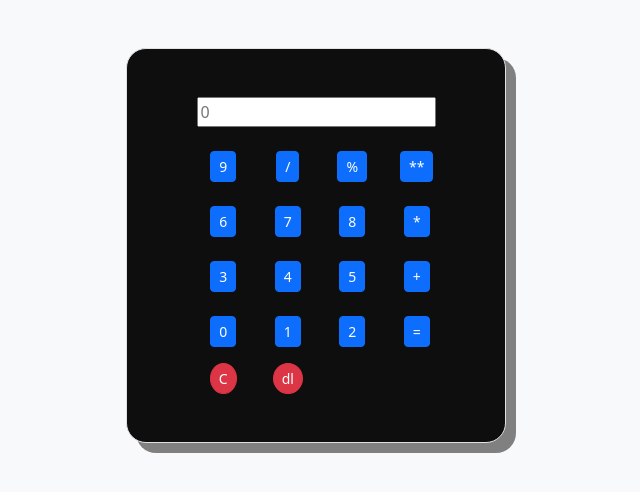
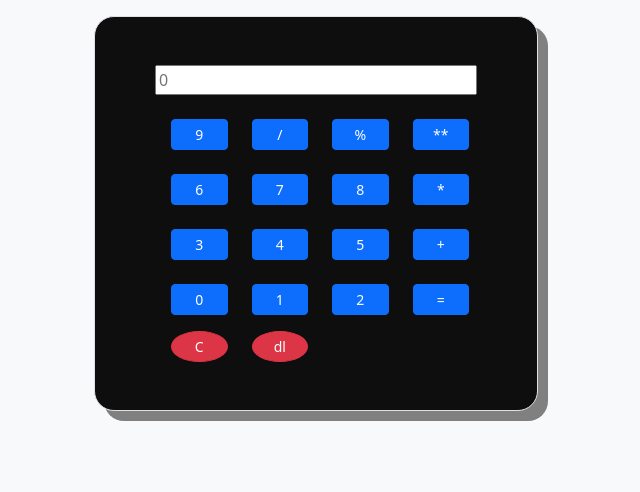
Before and after one commit to PEACE-DFG/js-calculator, a plain HTML site: page index.html in a window 1280 px wide. Shown: the whole page, without its empty margins (384-1024 px from the left). Drawn offline with Linux system fonts and the light colour scheme.

Commit message:
width to fit

```diff
--- a/index.html
+++ b/index.html
@@ -13,8 +13,15 @@
             margin-left: 450px;
 
         }
+        input{
+            width: 100%;
+        }
+        button{
+            width: 100%;
+        }
         .real{
             border-radius: 20px;
+            width: fit-content;
             box-shadow: 10px 10px grey;
             background-color: rgb(15, 14, 14);
         }
@@ -79,10 +86,7 @@
                 margin-left: 0px;
 
             }
-            #output{
-                margin-right: 200px;
 
-            }
 
         }
     </style>
@@ -92,7 +96,7 @@
         <section class="all">
             <div class="container">
 
-                <div class="row m-5 p-5 border real">
+                <div class="row m-3 p-5 border real">
 
                     <div class="col  ">
                         <input type="text" id="output" placeholder="0">
@@ -101,16 +105,16 @@
                      <div class="row mt-4 new">
 
                         <div class="col-3">
-                        <button type="button" onclick="document.getElementById('output').value +='9'" class="btn btn-primary btn-sm">9</button>
+                        <button type="button" onclick="document.getElementById('output').value +='9'" class="btn btn-primary btn-sm text-center">9</button>
                         </div>
                         <div class="col-3">
-                        <button type="button" onclick="document.getElementById('output').value +='/'" class="btn btn-primary btn-sm">/</button>
+                        <button type="button" onclick="document.getElementById('output').value +='/'" class="btn btn-primary btn-sm text-center">/</button>
                         </div>
                         <div class="col-3">
-                        <button type="button" onclick="document.getElementById('output').value +='%'" class="btn btn-primary btn-sm">%</button>
+                        <button type="button" onclick="document.getElementById('output').value +='%'" class="btn btn-primary btn-sm text-center">%</button>
                         </div>
                         <div class="col-3">
-                            <button type="button" onclick="document.getElementById('output').value +='**'" class="btn btn-primary btn-sm">**</button>
+                            <button type="button" onclick="document.getElementById('output').value +='**'" class="btn btn-primary btn-sm text-center">**</button>
                             </div>
 
 
@@ -118,16 +122,16 @@
                      <div class="row mt-4 new">
 
                         <div class="col-3">
-                        <button type="button" onclick="document.getElementById('output').value +='6'" class="btn btn-primary btn-sm">6</button>
+                        <button type="button" onclick="document.getElementById('output').value +='6'" class="btn btn-primary btn-sm text-center">6</button>
                         </div>
                         <div class="col-3">
-                        <button type="button" onclick="document.getElementById('output').value +='7'" class="btn btn-primary btn-sm"> 7</button>
+                        <button type="button" onclick="document.getElementById('output').value +='7'" class="btn btn-primary btn-sm text-center"> 7</button>
                         </div>
                         <div class="col-3">
-                        <button type="button" onclick="document.getElementById('output').value +='8'" class="btn btn-primary btn-sm">8</button>
+                        <button type="button" onclick="document.getElementById('output').value +='8'" class="btn btn-primary btn-sm text-center">8</button>
                         </div>
                         <div class="col-3">
-                            <button type="button" onclick="document.getElementById('output').value +='*'" class="btn btn-primary btn-sm">*</button>
+                            <button type="button" onclick="document.getElementById('output').value +='*'" class="btn btn-primary btn-sm text-center">*</button>
                             </div>
 
 
@@ -135,16 +139,16 @@
                     <div class="row mt-4 new">
 
                         <div class="col-3">
-                        <button type="button" onclick="document.getElementById('output').value +='3'" class="btn btn-primary btn-sm">3</button>
+                        <button type="button" onclick="document.getElementById('output').value +='3'" class="btn btn-primary btn-sm text-center">3</button>
                         </div>
                         <div class="col-3">
-                        <button type="button" onclick="document.getElementById('output').value +='4'" class="btn btn-primary btn-sm">4</button>
+                        <button type="button" onclick="document.getElementById('output').value +='4'" class="btn btn-primary btn-sm text-center">4</button>
                         </div>
                         <div class="col-3">
-                        <button type="button" onclick="document.getElementById('output').value +='5'" class="btn btn-primary btn-sm">5</button>
+                        <button type="button" onclick="document.getElementById('output').value +='5'" class="btn btn-primary btn-sm text-center">5</button>
                         </div>
                         <div class="col-3">
-                            <button type="button" onclick="document.getElementById('output').value +='+'" class="btn btn-primary btn-sm">+</button>
+                            <button type="button" onclick="document.getElementById('output').value +='+'" class="btn btn-primary btn-sm text-center">+</button>
                             </div>
 
 
@@ -152,13 +156,13 @@
                     <div class="row mt-4 new">
 
                         <div class="col-3">
-                        <button type="button" onclick="document.getElementById('output').value +='0'" class="btn btn-primary btn-sm">0</button>
+                        <button type="button" onclick="document.getElementById('output').value +='0'" class="btn btn-primary btn-sm text-center">0</button>
                         </div>
                         <div class="col-3">
-                        <button type="button" onclick="document.getElementById('output').value +='1'" class="btn btn-primary btn-sm">1</button>
+                        <button type="button" onclick="document.getElementById('output').value +='1'" class="btn btn-primary btn-sm text-center">1</button>
                         </div>
                         <div class="col-3">
-                        <button type="button" onclick="document.getElementById('output').value +='2'" class="btn btn-primary btn-sm">2</button>
+                        <button type="button" onclick="document.getElementById('output').value +='2'" class="btn btn-primary btn-sm text-center">2</button>
                         </div>
                         <div class="col-3">
                             <button type="button"  onclick="document.getElementById('output').value= eval(document.getElementById('output').value)" class="btn btn-primary btn-sm">=</button>
@@ -169,11 +173,11 @@
                     </div>
                     <div class="row mt-3 new" >
                         <div class="col-3" >
-                            <button type="button" onclick="deleteCal()" class="btn btn-danger btn-sm" style="border-radius: 50%;">C</button>
+                            <button type="button" onclick="deleteCal()" class="btn btn-danger btn-sm text-center" style="border-radius: 50%;">C</button>
 
                         </div>
                         <div class="col-3" >
-                            <button type="button" onclick="singledel()" class="btn btn-danger btn-sm" style="border-radius: 50%;">dl</button>
+                            <button type="button" onclick="singledel()" class="btn btn-danger btn-sm text-center" style="border-radius: 50%;">dl</button>
 
                         </div>
 
```
